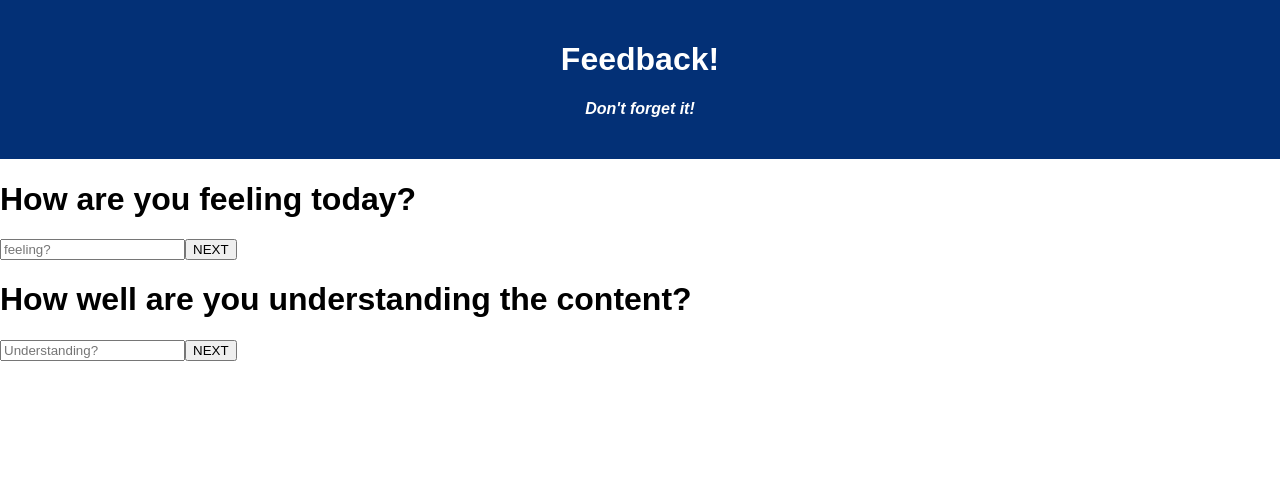
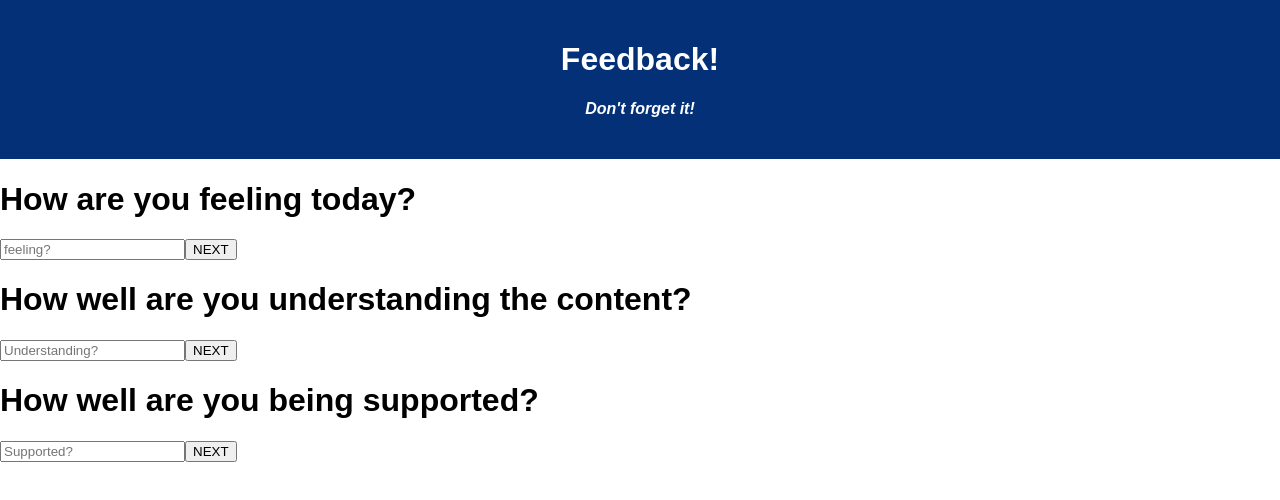
Before and after one commit to MrOrtiz1988/weekend-redux-feedback-loop, a React (Create React App) app: page / in a window 1280 px wide. Shown: the top 500 px of the page. Built offline with nearby package versions, Linux system fonts and the light colour scheme.

Commit message:
supported component created and works as it should

```diff
--- a/src/components/App/App.jsx
+++ b/src/components/App/App.jsx
@@ -4,6 +4,7 @@ import './App.css';
 import Header from '../Header/Header';
 import Feeling from '../Feeling/Feeling';
 import Understanding from '../Understanding/Understanding';
+import Supported from '../Supported/Supported';
 
 function App() {
 
@@ -14,6 +15,7 @@ function App() {
       </div>
       <Feeling />
       <Understanding />
+      <Supported />
     </div>
   );
 }
--- /dev/null
+++ b/src/components/Supported/Supported.jsx
@@ -0,0 +1,34 @@
+import { useState } from 'react';
+import { useDispatch } from 'react-redux';
+
+
+function Supported () {
+
+    const [supportedInput, setSupportedInput] = useState('');
+
+    const dispatch = useDispatch();
+
+    const sendSupported = (event) => {
+        event.preventDefault();
+
+        dispatch({
+            type: 'SET_SUPPORTED',
+            payload: supportedInput
+        })
+    }
+
+    return (
+        <form onSubmit={sendSupported}>
+            <h1>How well are you being supported?</h1>
+            <input
+                type="text"
+                placeholder="Supported?"
+                value={supportedInput}
+                onChange={ event => setSupportedInput(event.target.value) }
+            />
+            <button>NEXT</button>
+        </form>
+    )
+}
+
+export default Supported;
```
